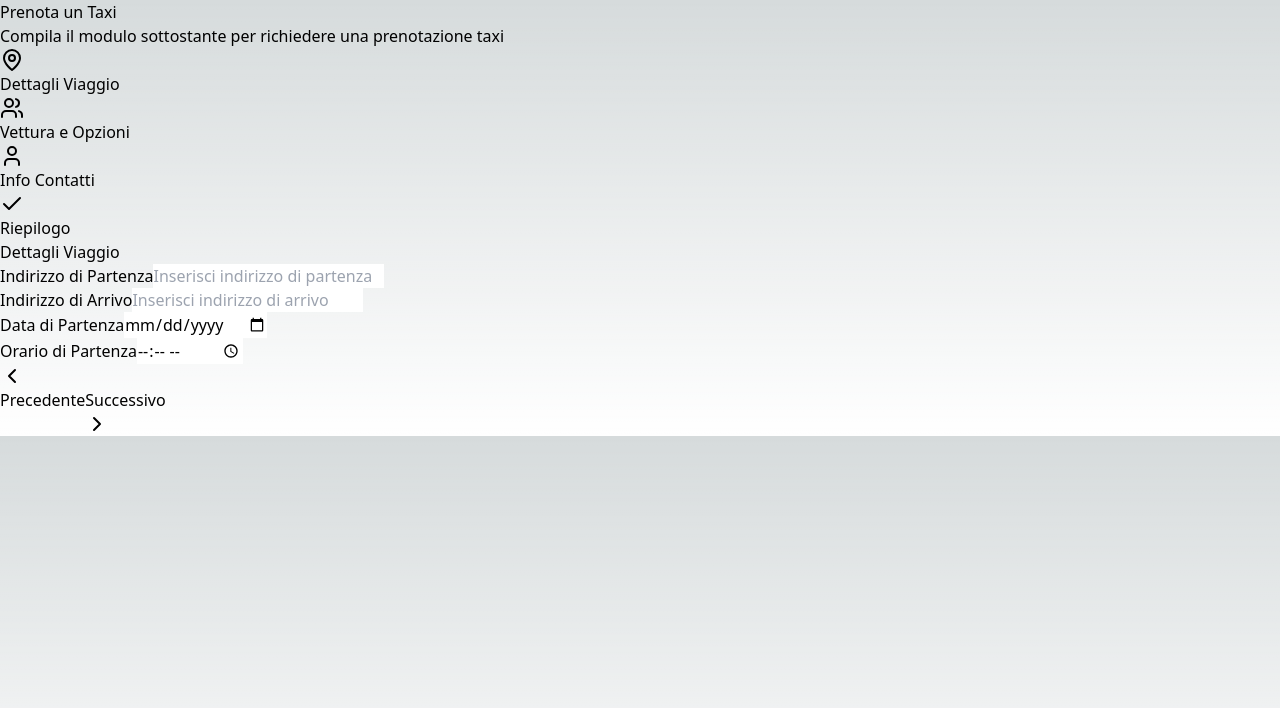
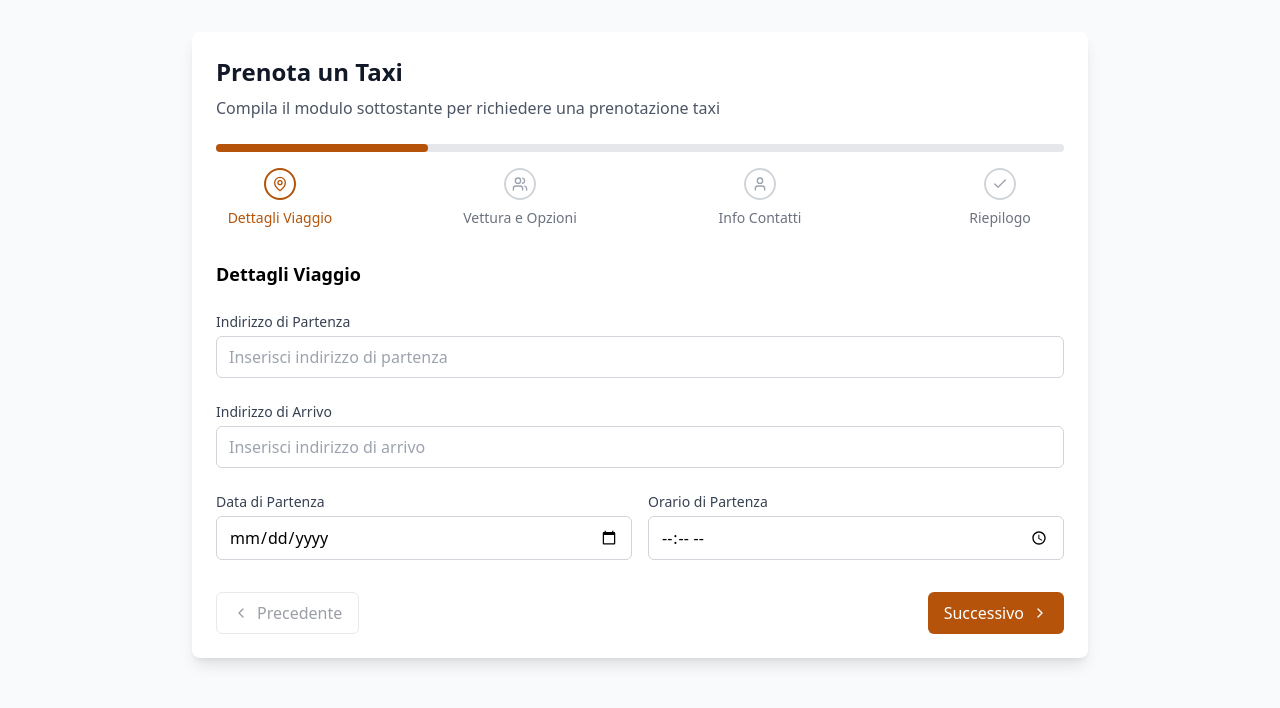
Before and after one commit to ctphiri/taxi-booking-form, a Next.js app: page / in a window 1280 px wide. Shown: the top 708 px of the page. Built offline with nearby package versions, Linux system fonts and the light colour scheme.

Commit message:
Create tailwind.config.js

```diff
--- /dev/null
+++ b/tailwind.config.js
@@ -0,0 +1,27 @@
+/** @type {import('tailwindcss').Config} */
+module.exports = {
+  content: [
+    './pages/**/*.{js,ts,jsx,tsx,mdx}',
+    './components/**/*.{js,ts,jsx,tsx,mdx}',
+    './app/**/*.{js,ts,jsx,tsx,mdx}',
+  ],
+  theme: {
+    extend: {
+      colors: {
+        'amber': {
+          50: '#fffbeb',
+          100: '#fef3c7',
+          200: '#fde68a',
+          300: '#fcd34d',
+          400: '#fbbf24',
+          500: '#f59e0b',
+          600: '#d97706',
+          700: '#b45309',
+          800: '#92400e',
+          900: '#78350f',
+        }
+      }
+    },
+  },
+  plugins: [],
+}
```
